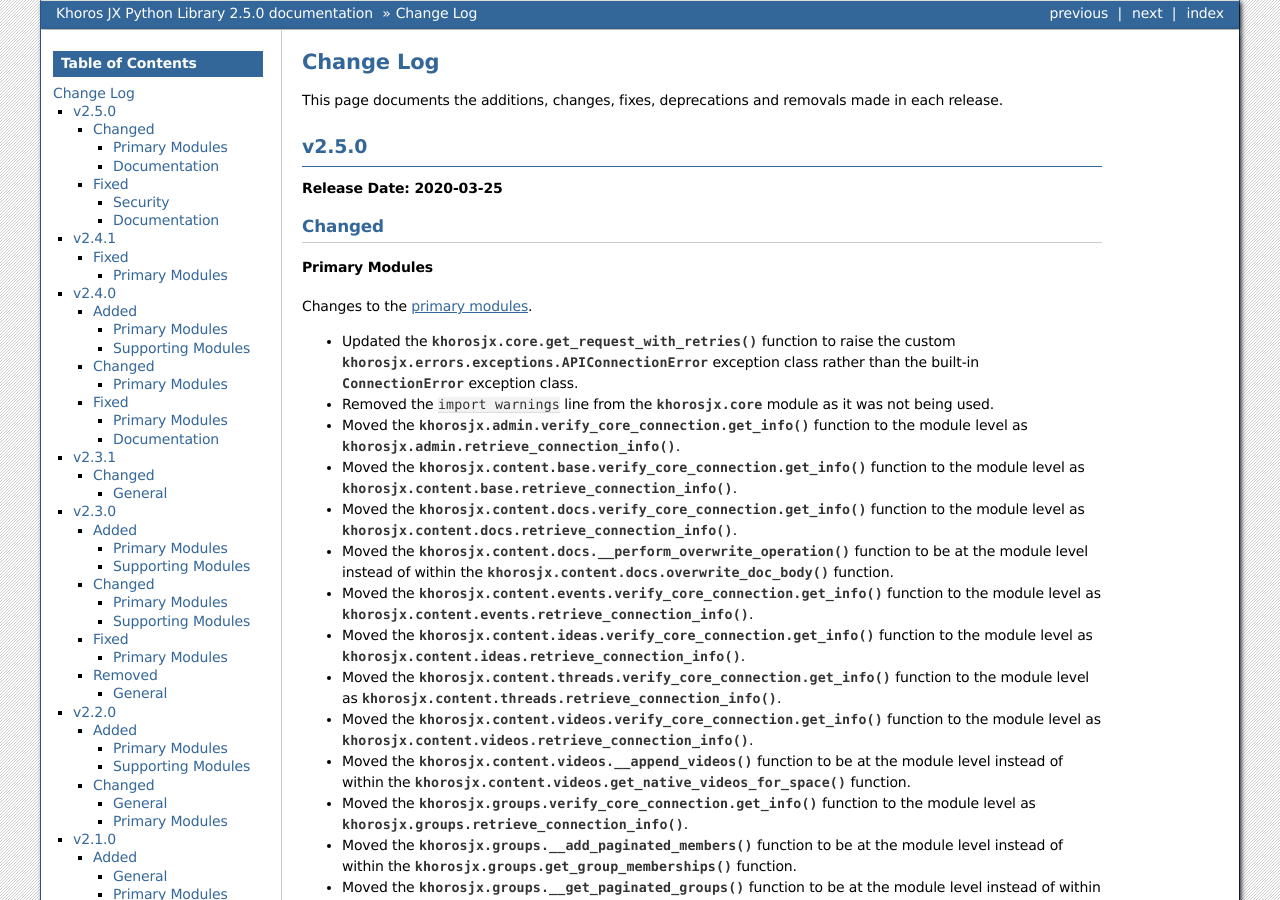
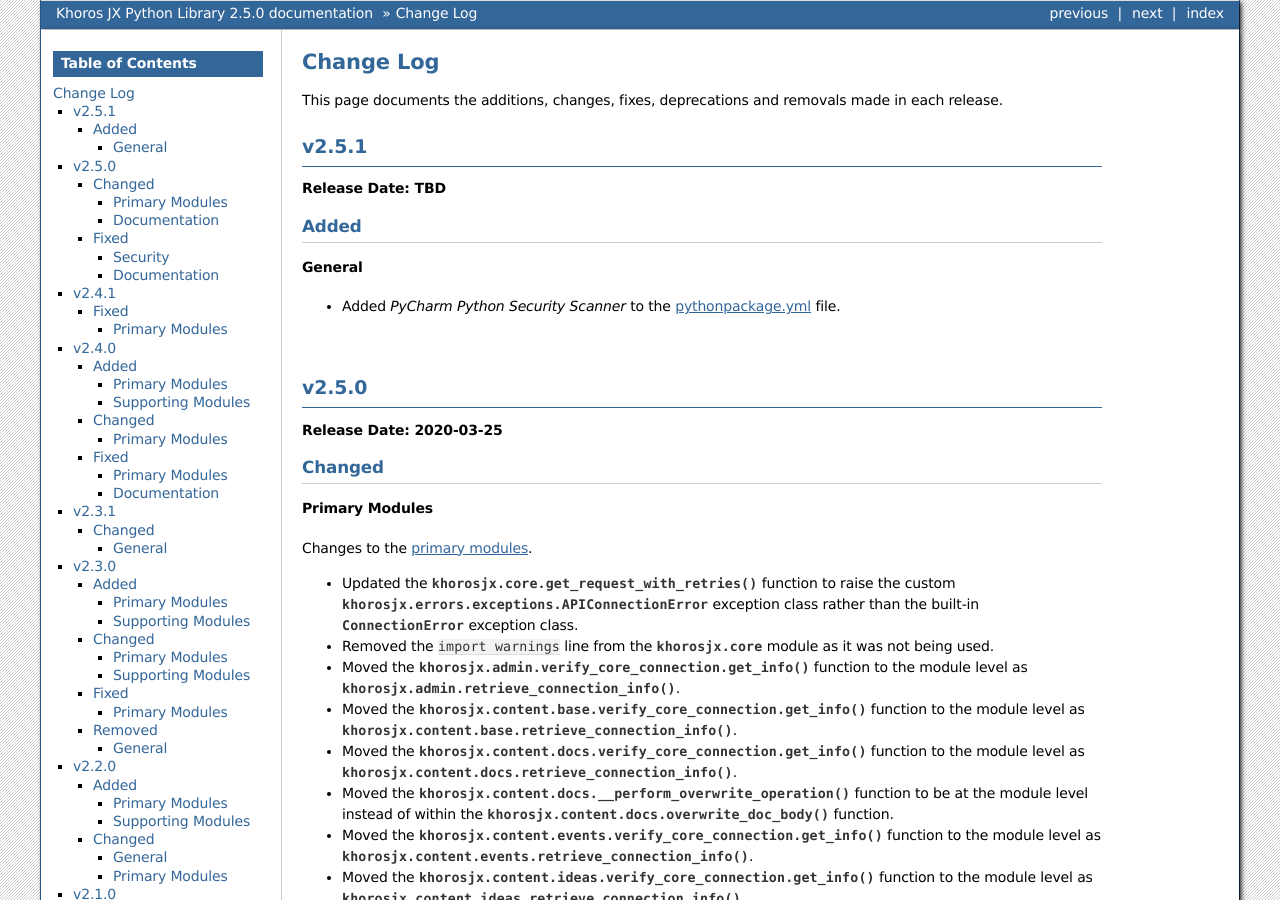
Before and after one commit to jeffshurtliff/khorosjx, a Sphinx documentation site: the page built from docs/changelog.rst, in a window 1280 px wide and 900 px high. Built offline with Sphinx 7.4.7, drawn with Linux system fonts in a browser that asks for light colours.

Commit message:
Added PyCharm Python Security Scanner as a GitHub CI action

```diff
--- a/docs/changelog.rst
+++ b/docs/changelog.rst
@@ -2,6 +2,21 @@
 Change Log
 ##########
 This page documents the additions, changes, fixes, deprecations and removals made in each release.
+
+******
+v2.5.1
+******
+**Release Date: TBD**
+
+Added
+=====
+
+General
+-------
+* Added *PyCharm Python Security Scanner* to the
+  `pythonpackage.yml <https://github.com/jeffshurtliff/khorosjx/blob/master/.github/workflows/pythonpackage.yml>`_ file.
+
+|
 
 ******
 v2.5.0
```
Also changed, not shown: 1 other file.
